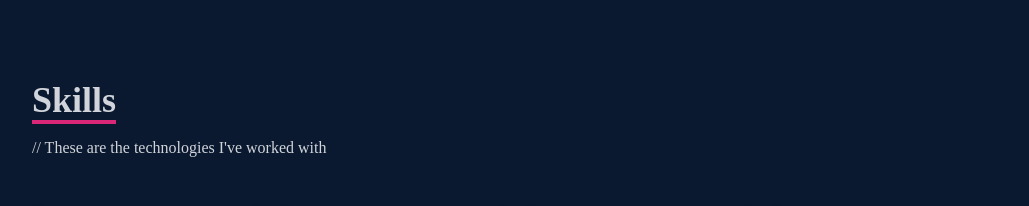
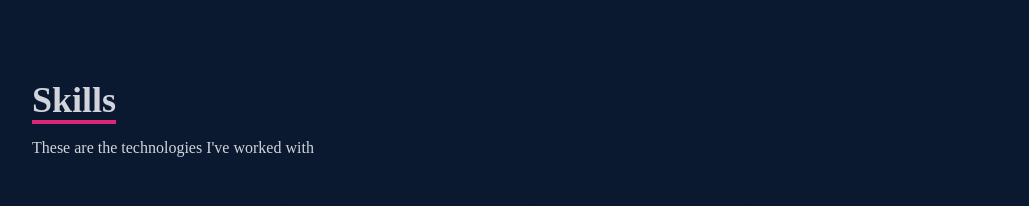
Before and after one commit to aatishjadhav/Portfolio-website, a React (Create React App) app: page / in a window 1280 px wide. Shown: the part 1620-1826 px from the top of the page, without its empty margins (124-1153 px from the left). Built offline with nearby package versions, Linux system fonts and the light colour scheme.

Commit message:
added babel package

```diff
--- a/package.json
+++ b/package.json
@@ -38,6 +38,7 @@
     ]
   },
   "devDependencies": {
+    "@babel/plugin-proposal-private-property-in-object": "^7.21.11",
     "tailwindcss": "^3.3.3"
   }
 }
--- a/src/components/Skills.jsx
+++ b/src/components/Skills.jsx
@@ -13,13 +13,13 @@ import AWS from "../assets/aws.png";
 const Skills = () => {
   return (
     <div name="skills" className="w-full h-screen bg-[#0a192f] text-gray-300">
-      {/* Container */}
+
       <div className="max-w-[1000px] mx-auto p-4 flex flex-col justify-center w-full h-full">
         <div>
           <p className="text-4xl font-bold inline border-b-4 border-pink-600">
             Skills
           </p>
-          <p className="py-4">// These are the technologies I've worked with</p>
+          <p className="py-4"> These are the technologies I've worked with</p>
         </div>
 
         <div className="w-full grid grid-cols-2 sm:grid-cols-4 gap-4 text-center py-8">
```
Also changed, not shown: src/components/Work.jsx (+1 -52 lines), 1 other file (tests, documents, lock files or other folders).
